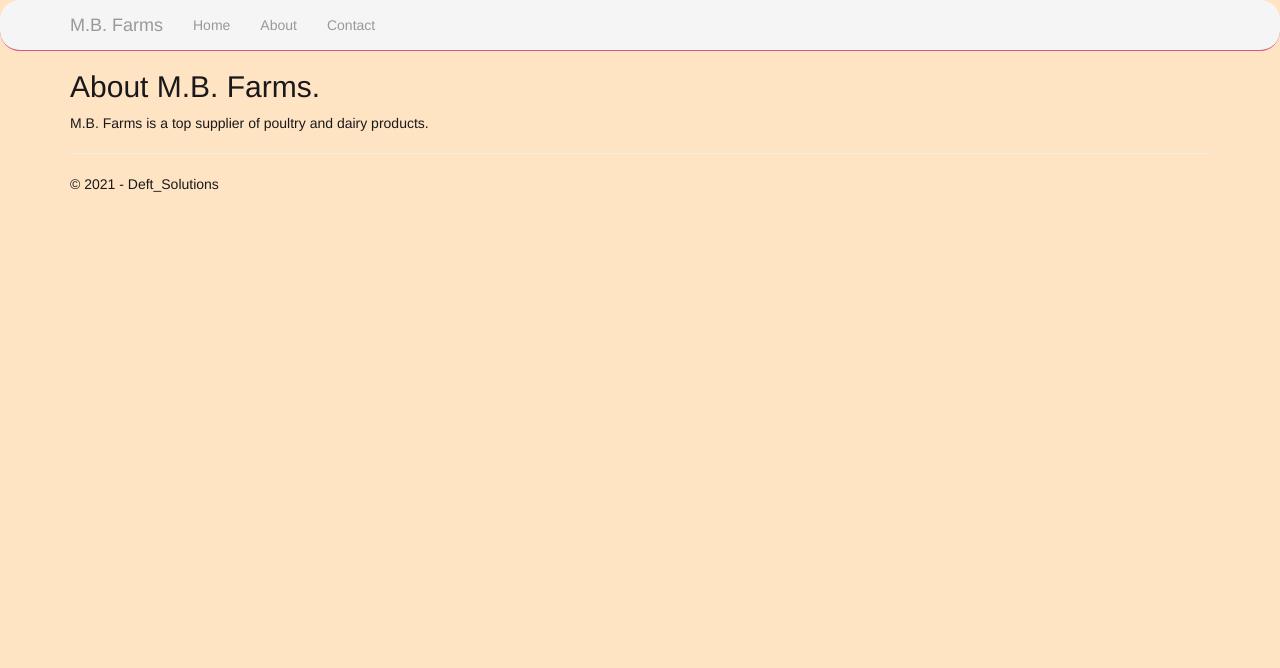
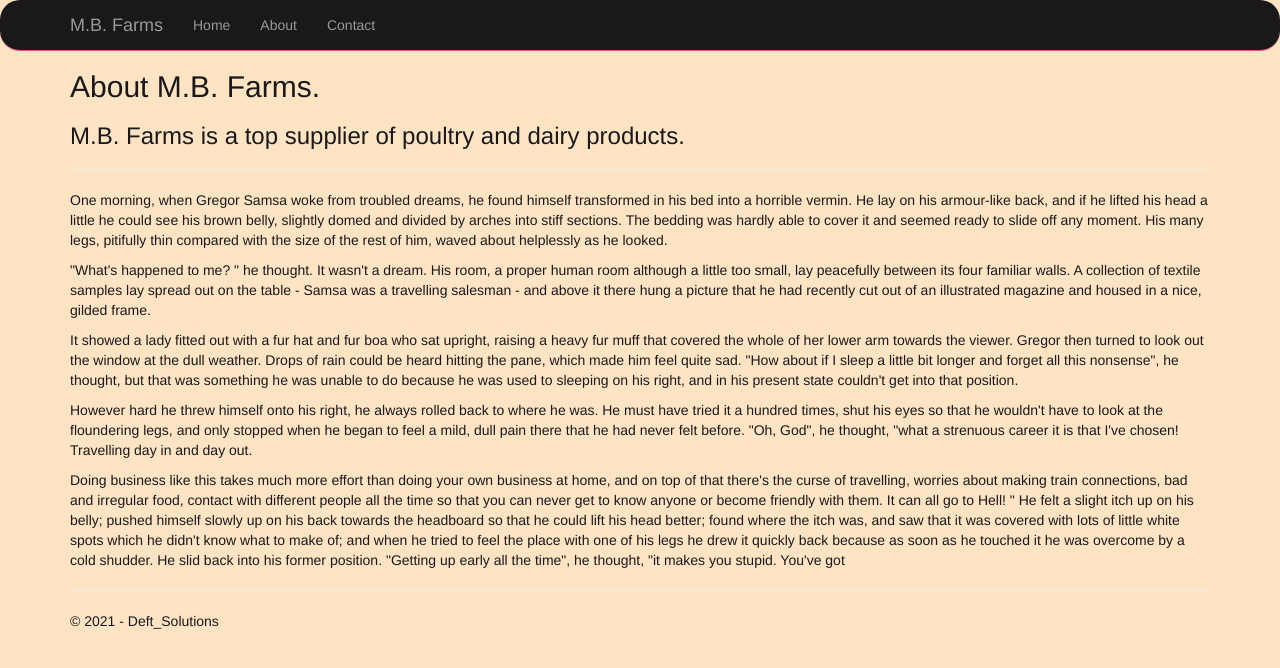
Before and after one commit to Gbemmiey/MB-Agro, a Flask app: page /about in a window 1280 px wide. Shown: the top 668 px of the page. Run offline with Flask 2, Linux system fonts and the light colour scheme; some libraries are stand-ins or nearby versions.

Commit message:
Added Placeholders for about.html

```diff
--- a/static/content/site.css
+++ b/static/content/site.css
@@ -1,7 +1,7 @@
 body > div.navbar.navbar-inverse.navbar-fixed-top{
     border-radius: 20px;
     border-color: #D65780;
-    background-color: whitesmoke;
+    background-color: #1A181B;
 }
 
 body {
--- a/templates/about.html
+++ b/templates/about.html
@@ -4,6 +4,40 @@
 
 <h2>{{ title }}.</h2>
 
-<p>M.B. Farms is a top supplier of poultry and dairy products.</p>
-
+<h3>M.B. Farms is a top supplier of poultry and dairy products.</h3>
+<hr>
+<p>One morning, when Gregor Samsa woke from troubled dreams,
+    he found himself transformed in his bed into a horrible vermin.
+    He lay on his armour-like back, and if he lifted his head a little he could see his brown belly,
+    slightly domed and divided by arches into stiff sections.
+    The bedding was hardly able to cover it and seemed ready to slide off any moment.
+    His many legs, pitifully thin compared with the size of the rest of him,
+    waved about helplessly as he looked.</p>
+<p>"What's happened to me? " he thought. It wasn't a dream. His room,
+    a proper human room although a little too small, lay peacefully between its four familiar walls.
+    A collection of textile samples lay spread out on the table - Samsa was a travelling salesman
+    - and above it there hung a picture that he had recently
+    cut out of an illustrated magazine and housed in a nice, gilded frame.</p>
+<p>It showed a lady fitted out with a fur hat and fur boa who sat upright,
+    raising a heavy fur muff that covered the whole of her lower arm towards the viewer.
+    Gregor then turned to look out the window at the dull weather.
+    Drops of rain could be heard hitting the pane, which made him feel quite sad.
+    "How about if I sleep a little bit longer and forget all this nonsense", he thought,
+    but that was something he was unable to do because he was used to sleeping on his right,
+    and in his present state couldn't get into that position.</p>
+<p>However hard he threw himself onto his right, he always rolled back to where he was.
+    He must have tried it a hundred times, shut his eyes so that he wouldn't have to look at the floundering legs,
+    and only stopped when he began to feel a mild, dull pain there that he had never felt before.
+    "Oh, God", he thought, "what a strenuous career it is that I've chosen! Travelling day in and day out.</p>
+<p>Doing business like this takes much more effort than doing your own business at home,
+    and on top of that there's the curse of travelling, worries about making train connections,
+    bad and irregular food, contact with different people all the time so that you can never
+    get to know anyone or become friendly with them. It can all go to Hell! "
+    He felt a slight itch up on his belly; pushed himself slowly up on his back towards
+    the headboard so that he could lift his head better; found where the itch was,
+    and saw that it was covered with lots of little white spots which he didn't know what to make of;
+    and when he tried to feel the place with one of his legs he drew it quickly back because
+    as soon as he touched it he was overcome by a cold shudder.
+    He slid back into his former position. "Getting up early all the time",
+    he thought, "it makes you stupid. You've got</p>
 {% endblock %}
```
